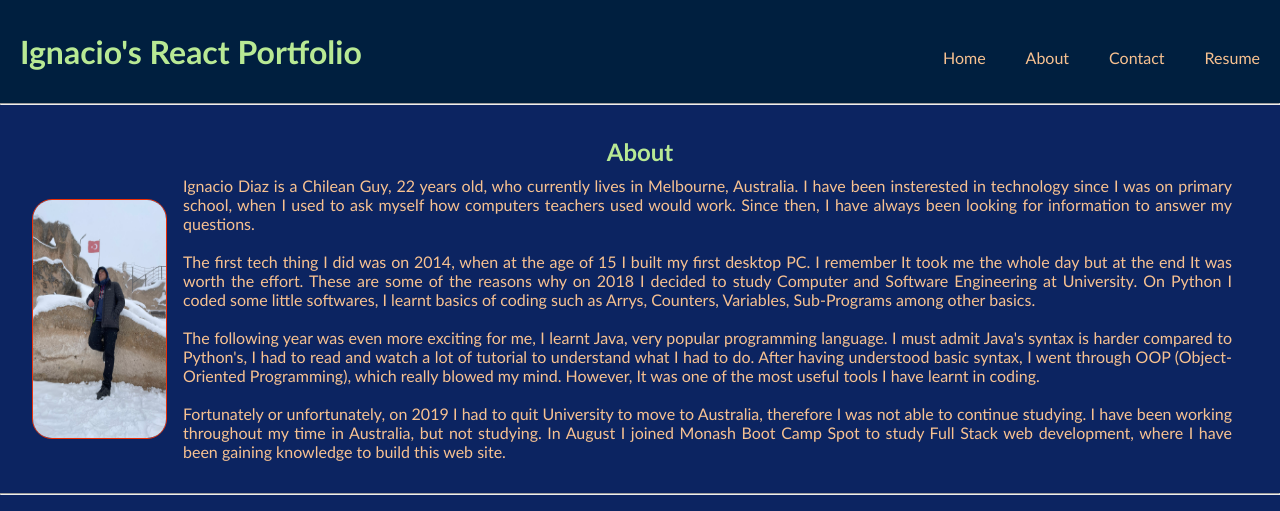
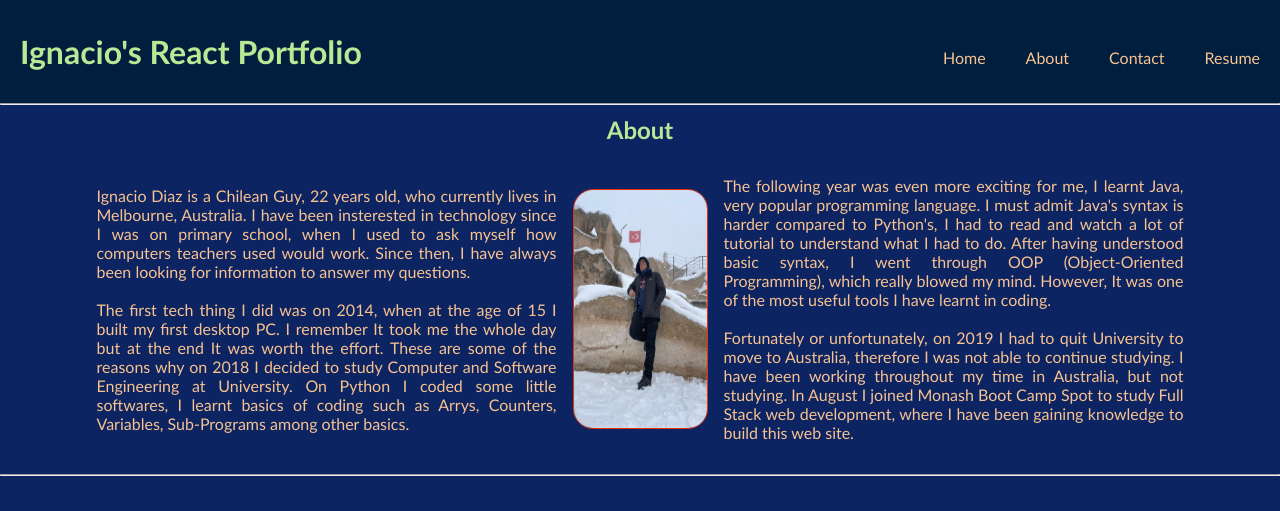
Before and after one commit to imIgnacio/react-portfolio, a React (Create React App) app: page / in a window 1280 px wide. Shown: the top 511 px of the page. Built offline with nearby package versions, Linux system fonts and the light colour scheme.

Commit message:
about section updated

```diff
--- a/src/App.css
+++ b/src/App.css
@@ -44,14 +44,14 @@ hr {
 
 .about {
   display: flex;
-  flex-direction: column;
+  flex-direction: row;
   align-items: center;
   justify-content: center;
   margin: 32px 0;
 }
 
 .about-title {
-  margin: 0 0 10px 0;
+  margin: 10px 0 10px 0;
 }
 
 .projects {
@@ -67,15 +67,10 @@ hr {
 }
 
 .about p {
+  font-size: 16px;
   text-align: justify;
   margin: 0 16px;
-}
-
-.main-paragraph {
-  display: flex;
-  flex-direction: row;
-  width: 95%;
-  align-items: center;
+  width: 460px;
 }
 
 .selfie {
--- a/src/components/Portfolio.js
+++ b/src/components/Portfolio.js
@@ -10,10 +10,8 @@ function Portfolio() {
     <div>
       <Header/>
       <hr/>
+      <h2 className='about-title'>About</h2>
       <section className='about'>
-        <h2 className='about-title'>About</h2>
-        <div className='main-paragraph'>
-          <img className='selfie' src={photo}/>
           <p>
             Ignacio Diaz is a Chilean Guy, 22 years old, who currently lives in Melbourne, Australia.
             I have been insterested in technology since I was on primary school, when I used to ask myself
@@ -25,8 +23,10 @@ function Portfolio() {
             These are some of the reasons why on 2018 I decided to study Computer and Software Engineering at University.
             On Python I coded some little softwares, I learnt basics of coding such as Arrys, Counters, Variables,
             Sub-Programs among other basics.
-            <br/>
-            <br/>
+          </p>
+          <br/>
+          <img className='selfie' src={photo}/>
+          <p>
             The following year was even more exciting for me, I learnt Java, very popular programming language.
             I must admit Java's syntax is harder compared to Python's, I had to read and watch a lot of tutorial to
             understand what I had to do.
@@ -39,7 +39,6 @@ function Portfolio() {
             In August I joined Monash Boot Camp Spot to study Full Stack web development, where I have been gaining
             knowledge to build this web site.
           </p>
-        </div>
       </section>
       <hr/>
       <section className='projects'>
```
Also changed, not shown: 1 other file (tests, documents, lock files or other folders).
